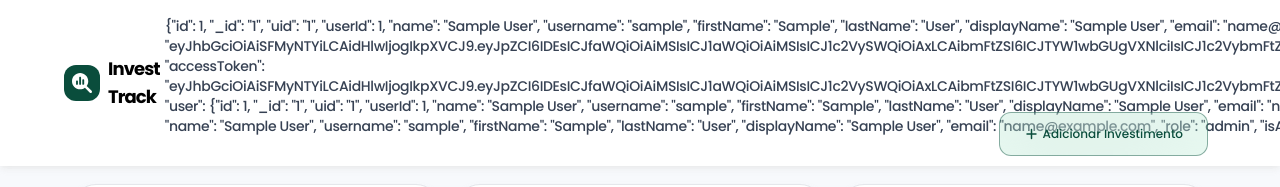
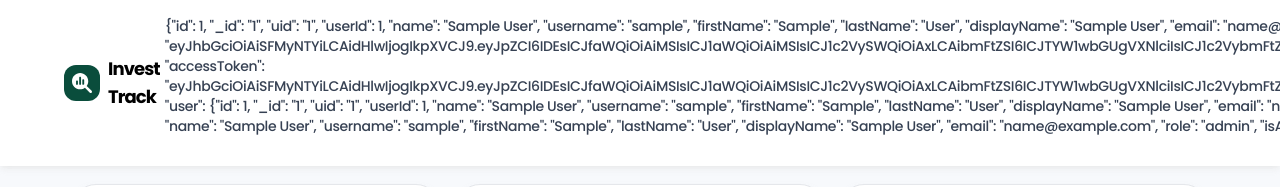
Before and after one commit to Bernardo07dev/InvestTrack, a React (Vite) app: page /home in a window 1280 px wide. Shown: the top 187 px of the page. Built offline with nearby package versions, Linux system fonts and the light colour scheme; no server answers; sample sign-in values are in the browser's storage.

Commit message:
Merge da branch dados para a main

```diff
--- a/src/Dashboard.jsx
+++ b/src/Dashboard.jsx
@@ -63,7 +63,7 @@ const Dashboard = () => {
     return(
         <div className="min-h-screen bg-[#F7F9FC]">
             <Adicionar open={open} setOpen={setOpen} />
-            <header className="w-full flex flex-row justify-between py-4 px-16 fixed bg-white shadow-md shadow-[#e6e6e6a6]">
+            <header className="w-full flex flex-row justify-between py-4 px-16 z-10 fixed bg-white shadow-md shadow-[#e6e6e6a6]">
                 {/* LOGO */}
                 <div className="flex flex-row gap-2 items-center">
                     <FontAwesomeIcon className="bg-[#0A4D3C] text-white text-xl p-2 rounded-xl" icon={faMagnifyingGlassChart} />
```
